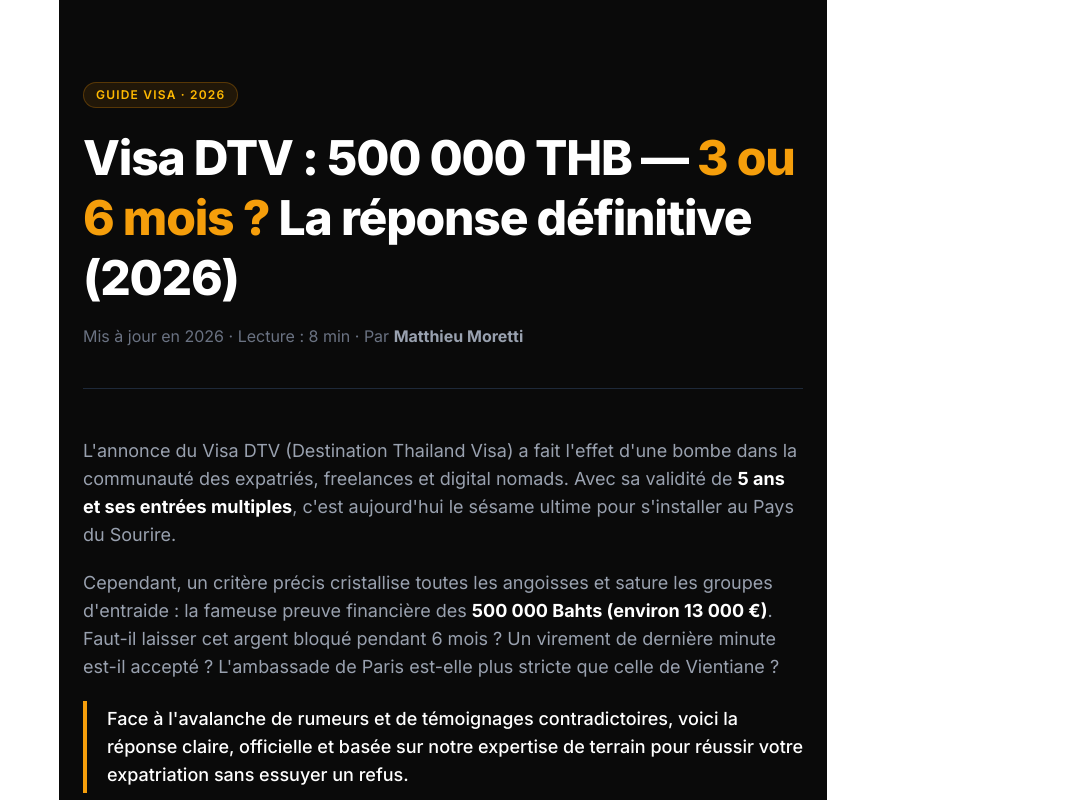
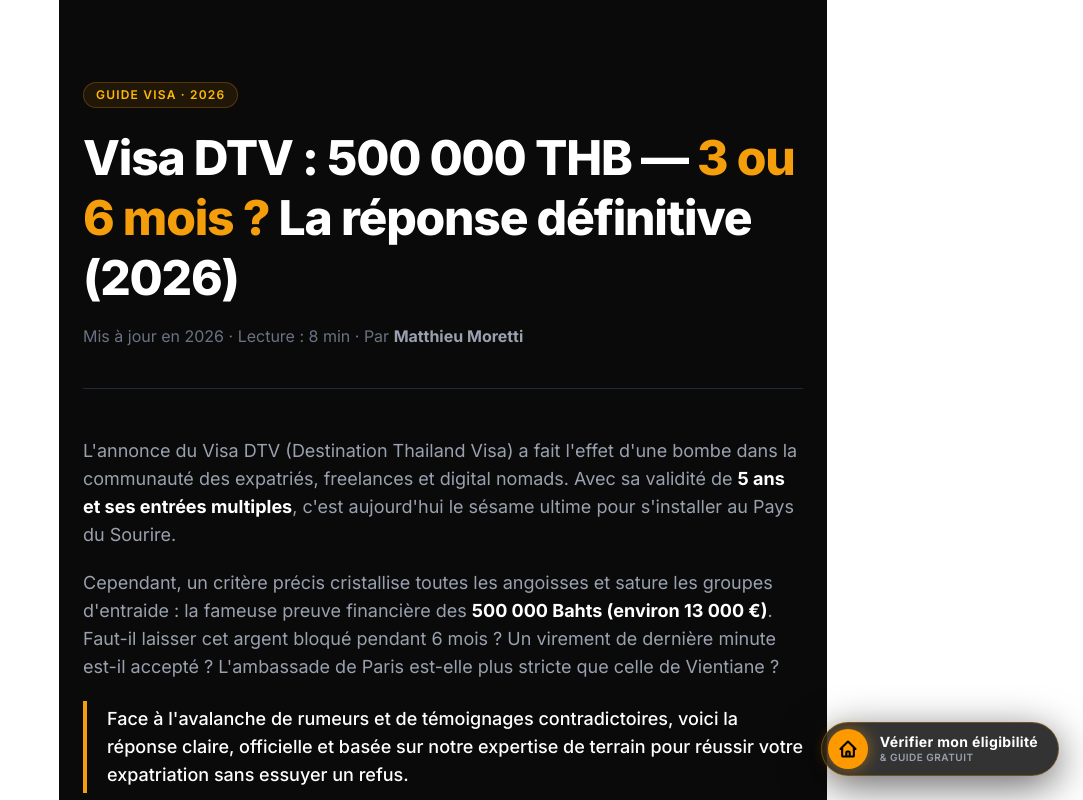
Before and after one commit to emaem-code/dtv-thailande, a Next.js app: page /blog/fonds-bancaires-visa-dtv in a window 1280 px wide. Shown: the top 800 px of the page, without its empty margins (197-1280 px from the left). Built offline with nearby package versions, Linux system fonts and the light colour scheme.

Commit message:
Ajout du CTA flottant global

```diff
--- /dev/null
+++ b/app/components/FloatingCTA.tsx
@@ -0,0 +1,42 @@
+"use client";
+
+import { usePathname } from 'next/navigation';
+import Link from 'next/link';
+import { useEffect, useState } from 'react';
+
+export default function FloatingCTA() {
+  const pathname = usePathname();
+  const [isMounted, setIsMounted] = useState(false);
+
+  // Évite les erreurs d'hydratation entre le serveur et le client
+  useEffect(() => {
+    setIsMounted(true);
+  }, []);
+
+  // On ne l'affiche pas si la page n'est pas chargée OU si on est sur l'accueil
+  if (!isMounted || pathname === '/') return null;
+
+  return (
+    <div className="fixed bottom-6 right-6 z-[90] animate-in fade-in slide-in-from-bottom-4 duration-700">
+      <Link
+        href="/"
+        className="group relative flex items-center gap-3 bg-black/80 backdrop-blur-xl border border-amber-500/30 p-1.5 pr-5 rounded-full shadow-[0_10px_40px_rgba(0,0,0,0.6)] hover:border-amber-500/60 transition-all duration-300 hover:scale-105 active:scale-95"
+      >
+        <div className="flex items-center justify-center w-10 h-10 bg-amber-500 text-black rounded-full shadow-[0_0_15px_rgba(245,158,11,0.5)]">
+          {/* Icône de Maison */}
+          <svg className="w-5 h-5" fill="none" stroke="currentColor" viewBox="0 0 24 24">
+            <path strokeLinecap="round" strokeLinejoin="round" strokeWidth={2.5} d="M3 12l2-2m0 0l7-7 7 7M5 10v10a1 1 0 001 1h3m10-11l2 2m-2-2v10a1 1 0 01-1 1h-3m-6 0a1 1 0 001-1v-4a1 1 0 011-1h2a1 1 0 011 1v4a1 1 0 001 1m-6 0h6" />
+          </svg>
+        </div>
+        <div className="flex flex-col justify-center">
+          <span className="text-white text-sm font-bold tracking-wide group-hover:text-amber-400 transition-colors leading-tight">
+            Vérifier mon éligibilité
+          </span>
+          <span className="text-gray-400 text-[10px] uppercase tracking-wider font-semibold">
+            & Guide gratuit
+          </span>
+        </div>
+      </Link>
+    </div>
+  );
+}
--- a/app/layout.tsx
+++ b/app/layout.tsx
@@ -2,6 +2,7 @@ import type { Metadata } from 'next';
 import { Inter } from 'next/font/google';
 // @ts-ignore: CSS module declarations are not present in this project setup.
 import './globals.css';
+import FloatingCTA from './components/FloatingCTA';
 
 const inter = Inter({ subsets: ['latin'] });
 
@@ -67,6 +68,8 @@ export default function RootLayout({
       </head>
       <body className={`${inter.className} bg-black text-white antialiased`}>
         {children}
+        {/* LE BOUTON FLOTTANT INJECTÉ SUR TOUTES LES PAGES (Sauf l'accueil grâce à son code interne) */}
+        <FloatingCTA />
       </body>
     </html>
   );
```
